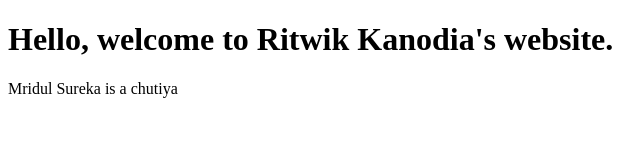
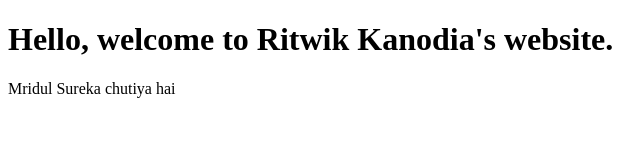
Before and after one commit to ritwikkanodia/ritwikkanodia.github.io, a plain HTML site: page index.html in a window 1280 px wide. Shown: the full height of the page, 0-640 px from the left. Drawn offline with Linux system fonts and the light colour scheme.

Commit message:
Update index.html

```diff
--- a/index.html
+++ b/index.html
@@ -2,6 +2,6 @@
 <html>
   <body>
     <h1>Hello, welcome to Ritwik Kanodia's website.</h1>
-    <p>Mridul Sureka is a chutiya</p>
+    <p>Mridul Sureka chutiya hai</p>
   </body>
 </html>
```
